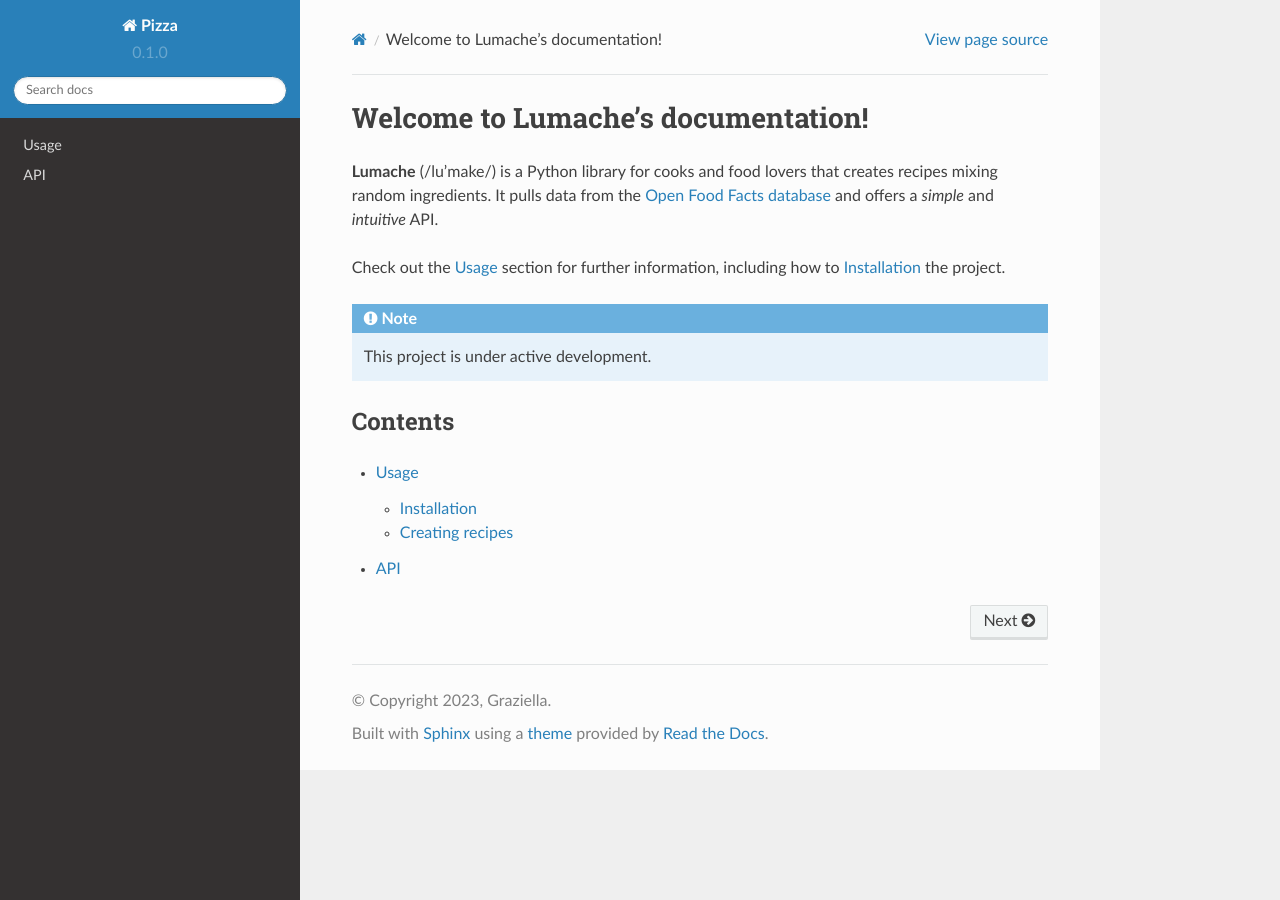
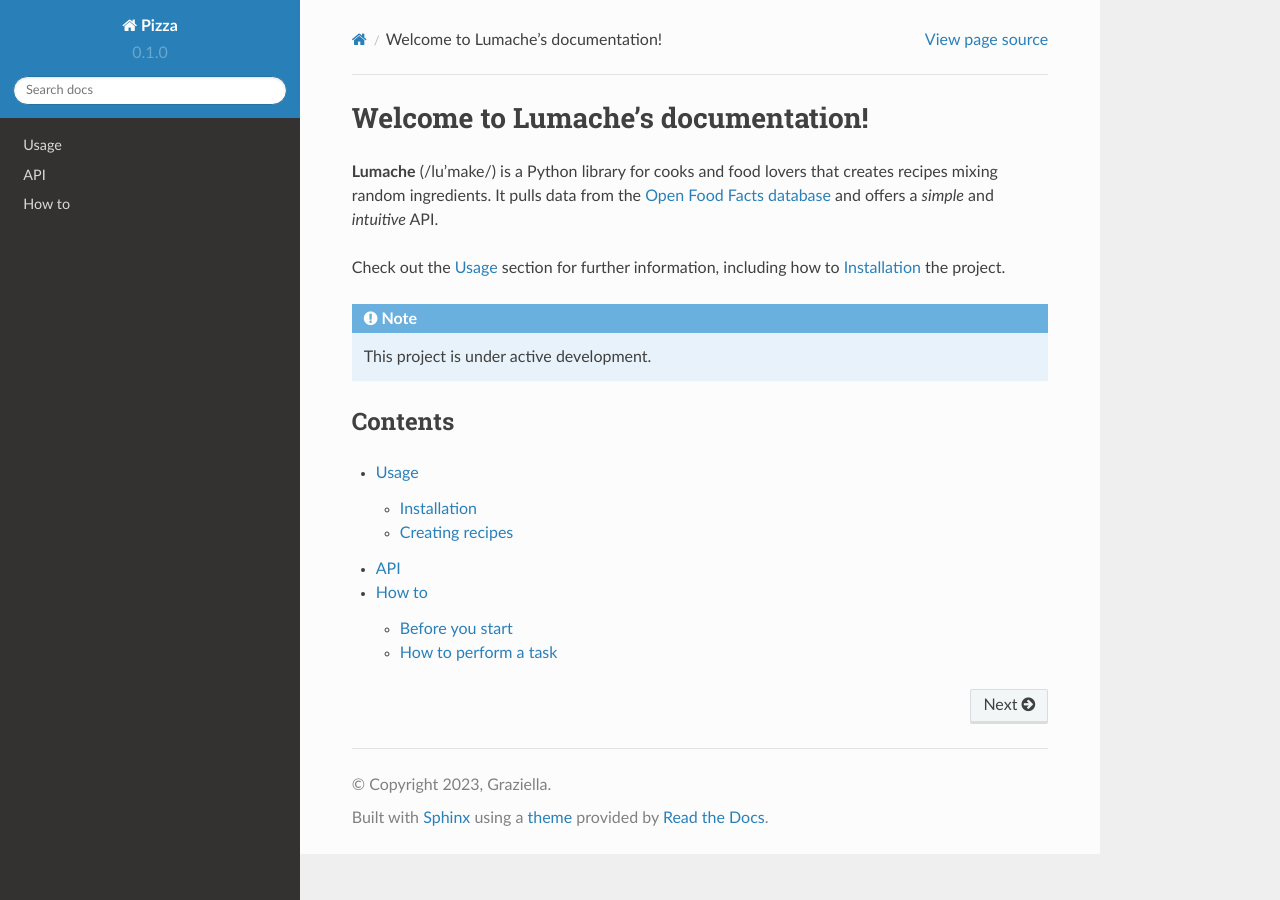
Before and after one commit to Raoulorlando/rtd-tutorial, a Sphinx documentation site: the page built from docs/source/index.rst, in a window 1280 px wide. Built offline with Sphinx 7.4.7 and the Read the Docs theme 2.0.0, drawn with Linux system fonts in a browser that asks for light colours; pages that are not in the unit, such as notebooks, are missing from menus.

```diff
--- a/docs/requirements.txt
+++ b/docs/requirements.txt
@@ -1,2 +1,3 @@
 sphinx==7.1.2
 sphinx-rtd-theme==1.3.0rc1
+myst-parser
--- a/docs/source/conf.py
+++ b/docs/source/conf.py
@@ -19,6 +19,7 @@ extensions = [
     'sphinx.ext.intersphinx',
     'myst_parser',
 ]
+source_suffix = ['.rst', '.md']
 
 intersphinx_mapping = {
     'python': ('https://docs.python.org/3/', None),
--- a/docs/source/index.rst
+++ b/docs/source/index.rst
@@ -20,4 +20,5 @@ Contents
 
    usage
    api
+   How-to
    IBIS-suite Release Notes 5.3 (fixed)
```
Also changed, not shown: .readthedocs.yaml.
